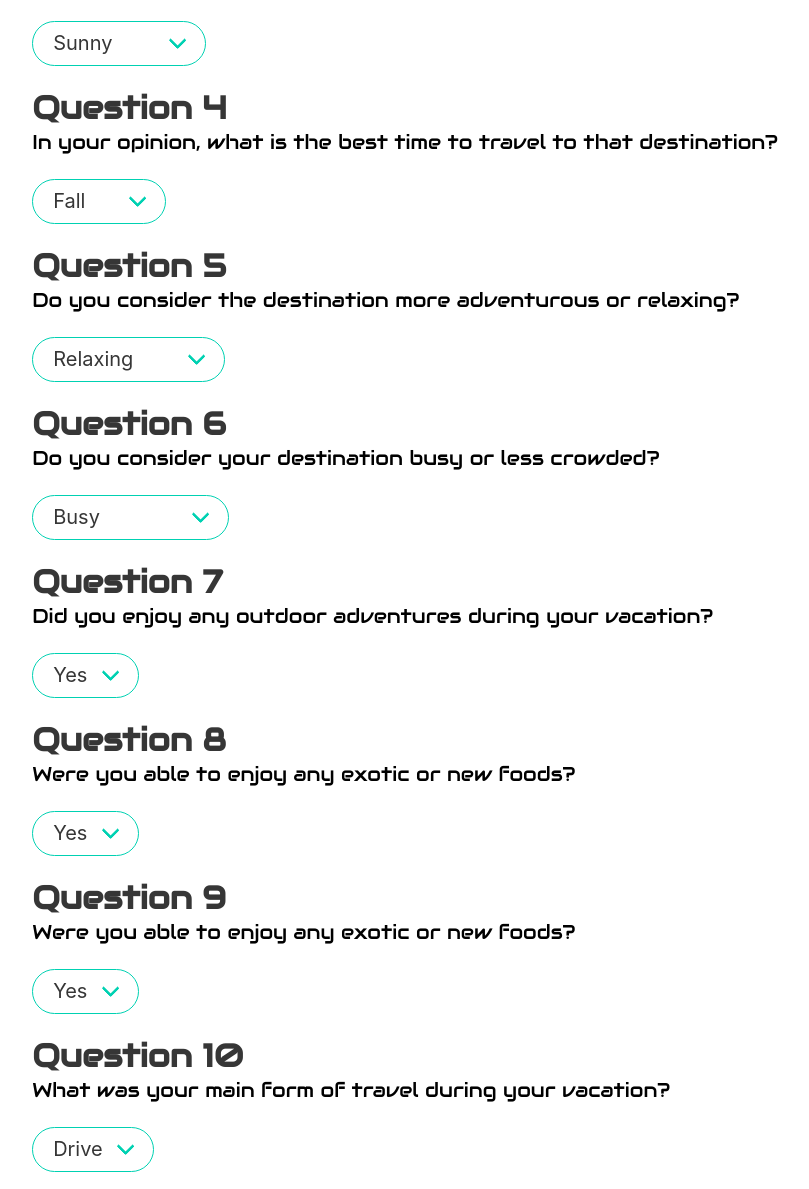
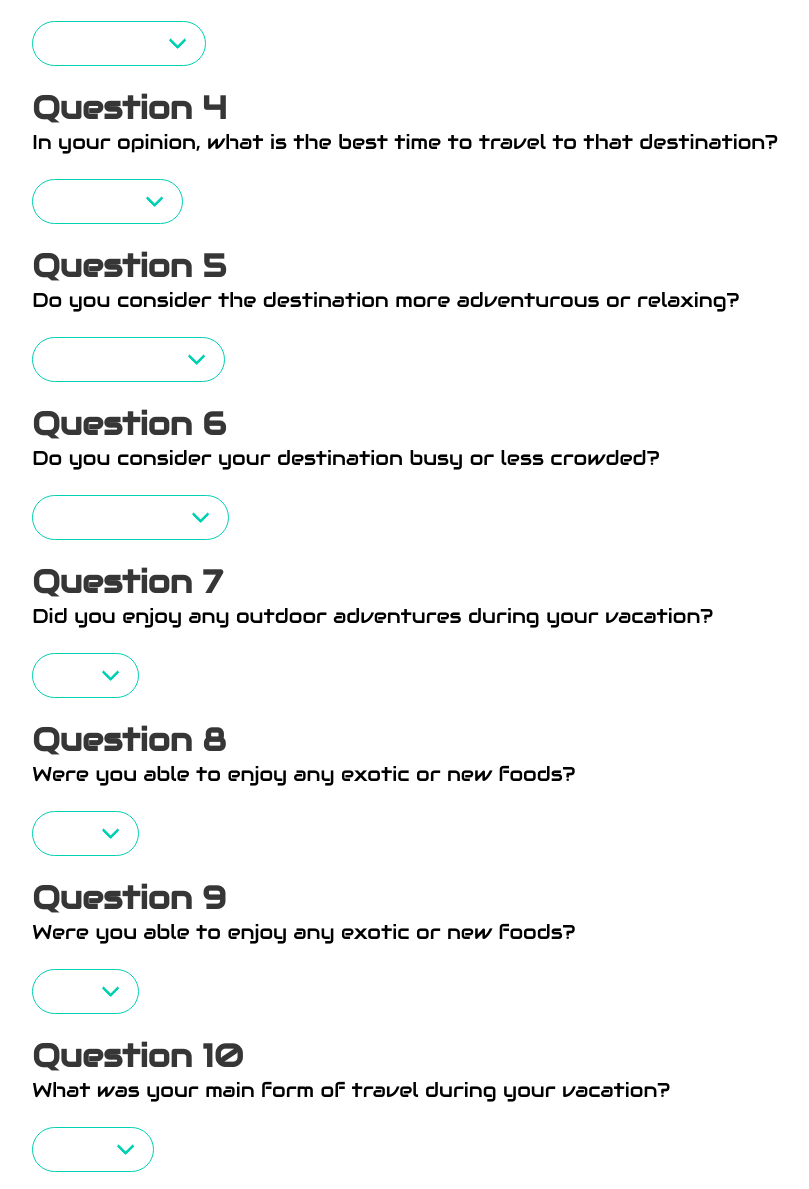
Before and after one commit to bandiddy/RAFT, a website: page views/create.html in a window 1280 px wide. Shown: the part 671-1860 px from the top of the page, without its empty margins (124-933 px from the left). Drawn offline with nearby package versions, Linux system fonts and the light colour scheme.

Commit message:
push more

```diff
--- a/views/create.html
+++ b/views/create.html
@@ -55,6 +55,7 @@
                     <p class="subtitle is-5">What kind of climate did you experience at your destination?</p>
                     <div class="select is-primary is-medium is-rounded" id="q3">
                         <select class="chosen-select">
+                            <option value=""></option>
                             <option value="Sunny">Sunny</option>
                             <option value="Tropical">Tropical</option>
                             <option value="Snowy">Snowy</option>
@@ -66,8 +67,9 @@
                     <p class="title is-3">Question 4</p>
                     <p class="subtitle is-5">In your opinion, what is the best time to travel to that destination?</p>
                     <div class="select is-primary is-medium is-rounded" id="q4">
-                        <select class="chosen-select>
-                    <option value=" Summer">Summer</option>
+                        <select class="chosen-select">
+                            <option value=""></option>
+                            <option value=" Summer">Summer</option>
                             <option value="Fall">Fall</option>
                             <option value="Winter">Winter</option>
                             <option value="Spring">Spring</option>
@@ -80,6 +82,7 @@
                     <div class="select is-primary is-medium is-rounded" id="q5">
 
                         <select>
+                            <option value=""></option>
                             <option value="1">Relaxing</option>
                             <option value="2">Adventurous</option>
                         </select>
@@ -90,6 +93,7 @@
                     <p class="subtitle is-5">Do you consider your destination busy or less crowded?</p>
                     <div class="select is-primary is-medium is-rounded" id="q6">
                         <select>
+                            <option value=""></option>
                             <option value="1">Busy</option>
                             <option value="2">Not Crowded</option>
                         </select>
@@ -100,6 +104,7 @@
                     <p class="subtitle is-5">Did you enjoy any outdoor adventures during your vacation?</p>
                     <div class="select is-primary is-medium is-rounded" id="q7">
                         <select>
+                            <option value=""></option>
                             <option value="1">Yes</option>
                             <option value="2">No</option>
                         </select>
@@ -111,6 +116,7 @@
                     <div class="select is-primary is-medium is-rounded" id="q8">
 
                         <select>
+                            <option value=""></option>
                             <option value="1">Yes</option>
                             <option value="2">No</option>
                         </select>
@@ -122,6 +128,7 @@
                     <div class="select is-primary is-medium is-rounded" id="q9">
 
                         <select>
+                            <option value=""></option>
                             <option value="1">Yes</option>
                             <option value="2">No</option>
                         </select>
@@ -133,6 +140,7 @@
                     <div class="select is-primary is-medium is-rounded" id="q10">
 
                         <select>
+                            <option value=""></option>
                             <option value="1">Drive</option>
                             <option value="2">Train</option>
                             <option value="1">Sail</option>
@@ -142,7 +150,7 @@
                     <br>
                     <br>
                     <div class="control">
-                        <button href="/members" class="button is-primary is-rounded" type="submit" class="create-data">Submit</button>
+                        <button href="/main" class="button is-primary is-rounded" type="submit" class="create-data">Submit</button>
                     </div>
             </form>
         </div>
```
Also changed, not shown: views/survey.html (+3 -1 lines).
